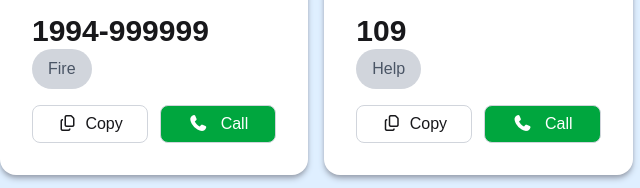
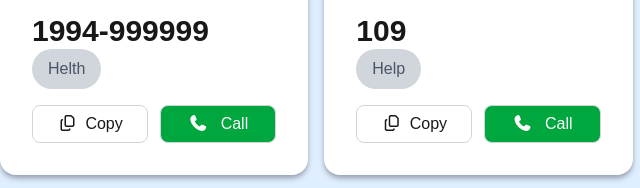
Before and after one commit to tafhim88/assaignment-5, a plain HTML site: page index.html in a window 1280 px wide. Shown: the part 895-1083 px from the top of the page, 0-640 px from the left. Drawn offline with nearby package versions, Linux system fonts and the light colour scheme; a web font is replaced by a local one.

Commit message:
correction

```diff
--- a/index.html
+++ b/index.html
@@ -246,7 +246,7 @@
               <p
                 class="bg-gray-300 inline-block p-2 px-4 rounded-full text-gray-600"
               >
-                Fire
+                Helth
               </p>
             </div>
             <div class="flex gap-3">
@@ -264,7 +264,7 @@
           </div>
         </section>
 
-        <!-- -------------------womwn and child card---------------------------------------------->
+        <!-- -------------------womn and child card---------------------------------------------->
 
         <section>
           <div class="bg-white rounded-2xl p-[32px] shadow-md shadow-gray-400">
```
